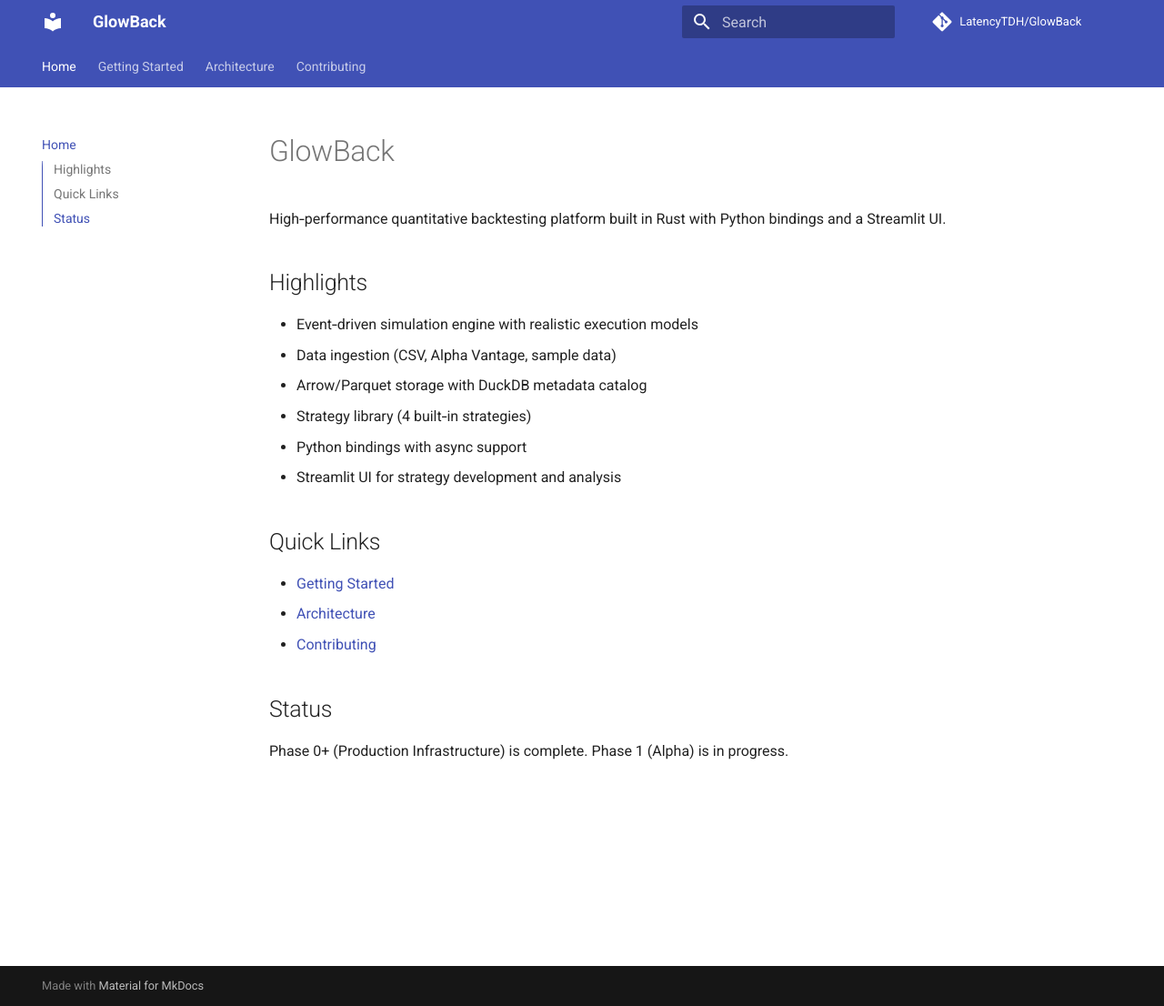
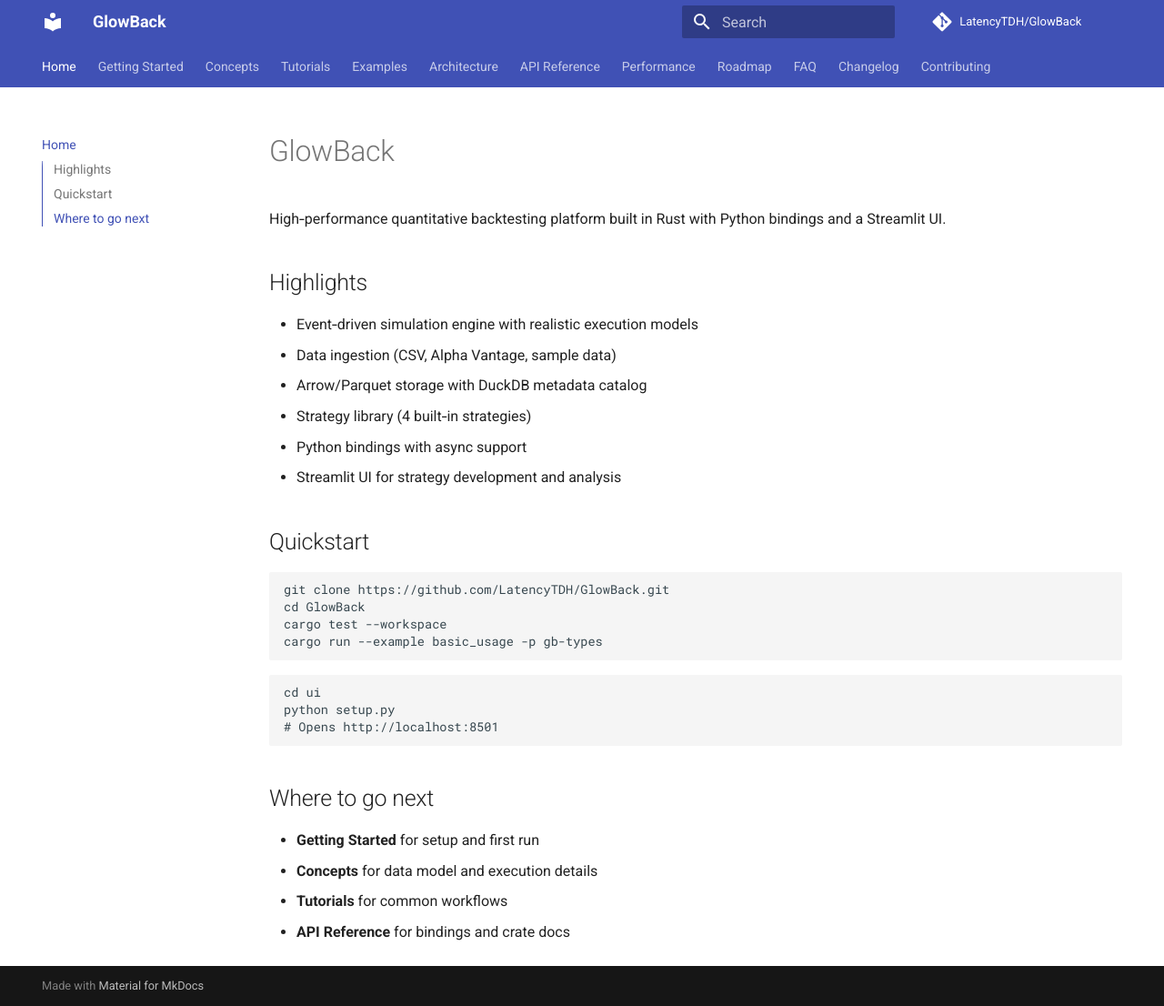
Before and after one commit to LatencyTDH/GlowBack, an MkDocs documentation site: the page built from docs/index.md, in a window 1280 px wide and 1106 px high. Shown: the whole window at 91% size. Built offline with MkDocs 1.6.1 and Material for MkDocs 9.7.7, drawn with Linux system fonts in a browser that asks for light colours; comment, search, counter and statistics services are not loaded.

Commit message:
Expand docs site structure and content (#24)
Adds a full docs information architecture (concepts, tutorials,
examples, API reference, roadmap, FAQ, changelog) and enables search in
MkDocs.

Co-authored-by: Sean Dai <sdai@gatech.edu>

````diff
--- a/docs/index.md
+++ b/docs/index.md
@@ -11,12 +11,24 @@
 - Python bindings with async support
 - Streamlit UI for strategy development and analysis
 
-## Quick Links
+## Quickstart
 
-- [Getting Started](getting-started.md)
-- [Architecture](architecture.md)
-- [Contributing](contributing.md)
+```bash
+git clone https://github.com/LatencyTDH/GlowBack.git
+cd GlowBack
+cargo test --workspace
+cargo run --example basic_usage -p gb-types
+```
 
-## Status
+```bash
+cd ui
+python setup.py
+# Opens http://localhost:8501
+```
 
-Phase 0+ (Production Infrastructure) is complete. Phase 1 (Alpha) is in progress.
+## Where to go next
+
+- **Getting Started** for setup and first run
+- **Concepts** for data model and execution details
+- **Tutorials** for common workflows
+- **API Reference** for bindings and crate docs
--- a/mkdocs.yml
+++ b/mkdocs.yml
@@ -11,9 +11,32 @@
     - navigation.instant
     - navigation.tabs
     - toc.integrate
+    - search.suggest
+    - search.highlight
+
+plugins:
+  - search
 
 nav:
   - Home: index.md
   - Getting Started: getting-started.md
+  - Concepts:
+      - Core Concepts: concepts/core-concepts.md
+      - Data Model: concepts/data-model.md
+      - Execution Model: concepts/execution-model.md
+      - Results & Metrics: concepts/results-metrics.md
+  - Tutorials:
+      - CSV Data: tutorials/csv-data.md
+      - Alpha Vantage: tutorials/alpha-vantage.md
+      - Strategy Templates: tutorials/strategy-templates.md
+      - UI Workflow: tutorials/ui-workflow.md
+  - Examples: examples/index.md
   - Architecture: architecture.md
+  - API Reference:
+      - Rust: api/rust.md
+      - Python: api/python.md
+  - Performance: performance.md
+  - Roadmap: roadmap.md
+  - FAQ: faq.md
+  - Changelog: changelog.md
   - Contributing: contributing.md
````
Also changed, not shown: docs/api/python.md (added, +5 -0 lines), docs/api/rust.md (added, +10 -0 lines), docs/architecture.md (+15 -0 lines), docs/changelog.md (added, +6 -0 lines), docs/concepts/core-concepts.md (added, +11 -0 lines), docs/concepts/data-model.md (added, +16 -0 lines), docs/concepts/execution-model.md (added, +10 -0 lines), docs/concepts/results-metrics.md (added, +10 -0 lines), docs/contributing.md (+6 -0 lines), docs/examples/index.md (added, +11 -0 lines), docs/faq.md (added, +10 -0 lines), docs/getting-started.md (+6 -0 lines), docs/performance.md (added, +9 -0 lines), docs/roadmap.md (added, +22 -0 lines), 4 more files.
